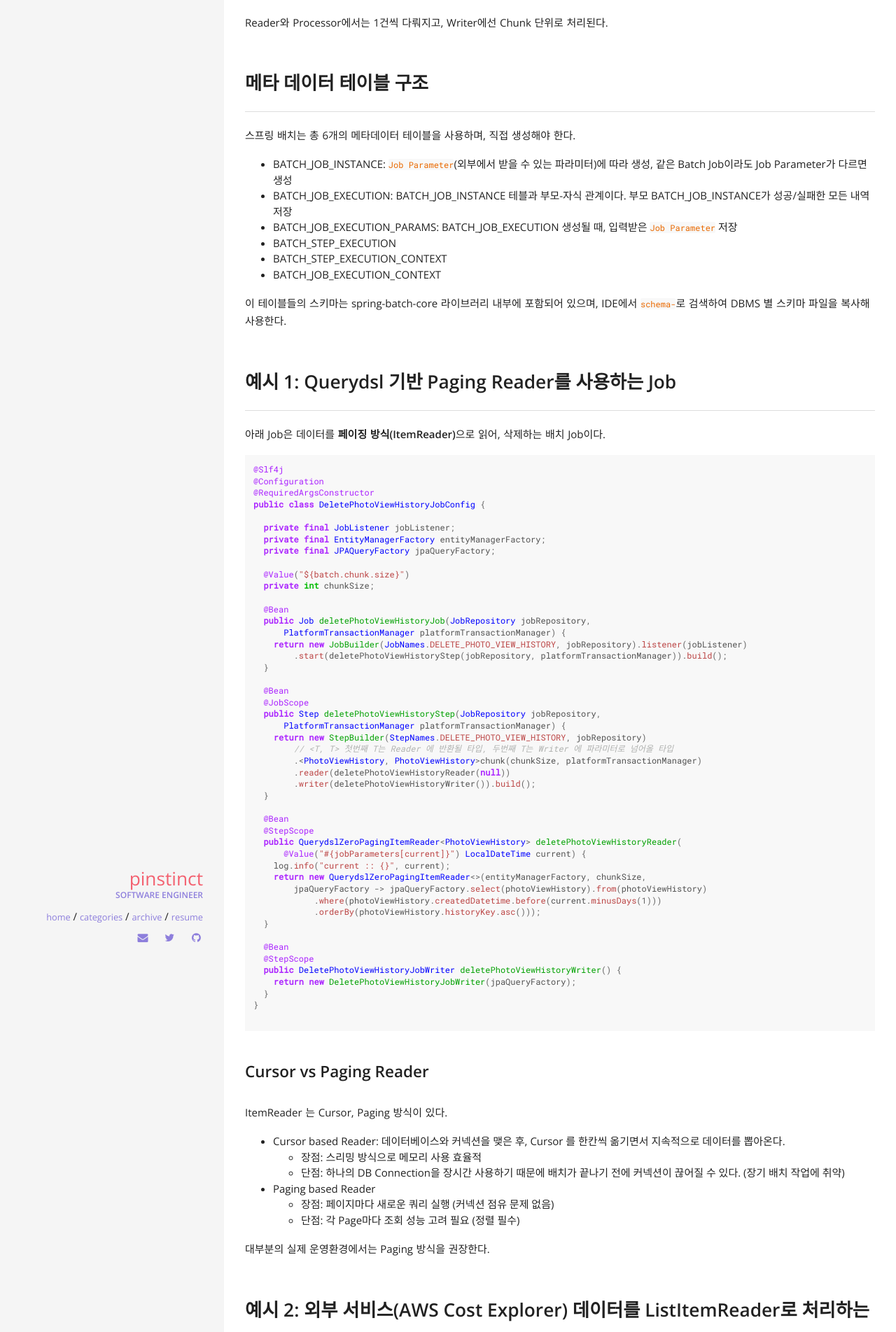
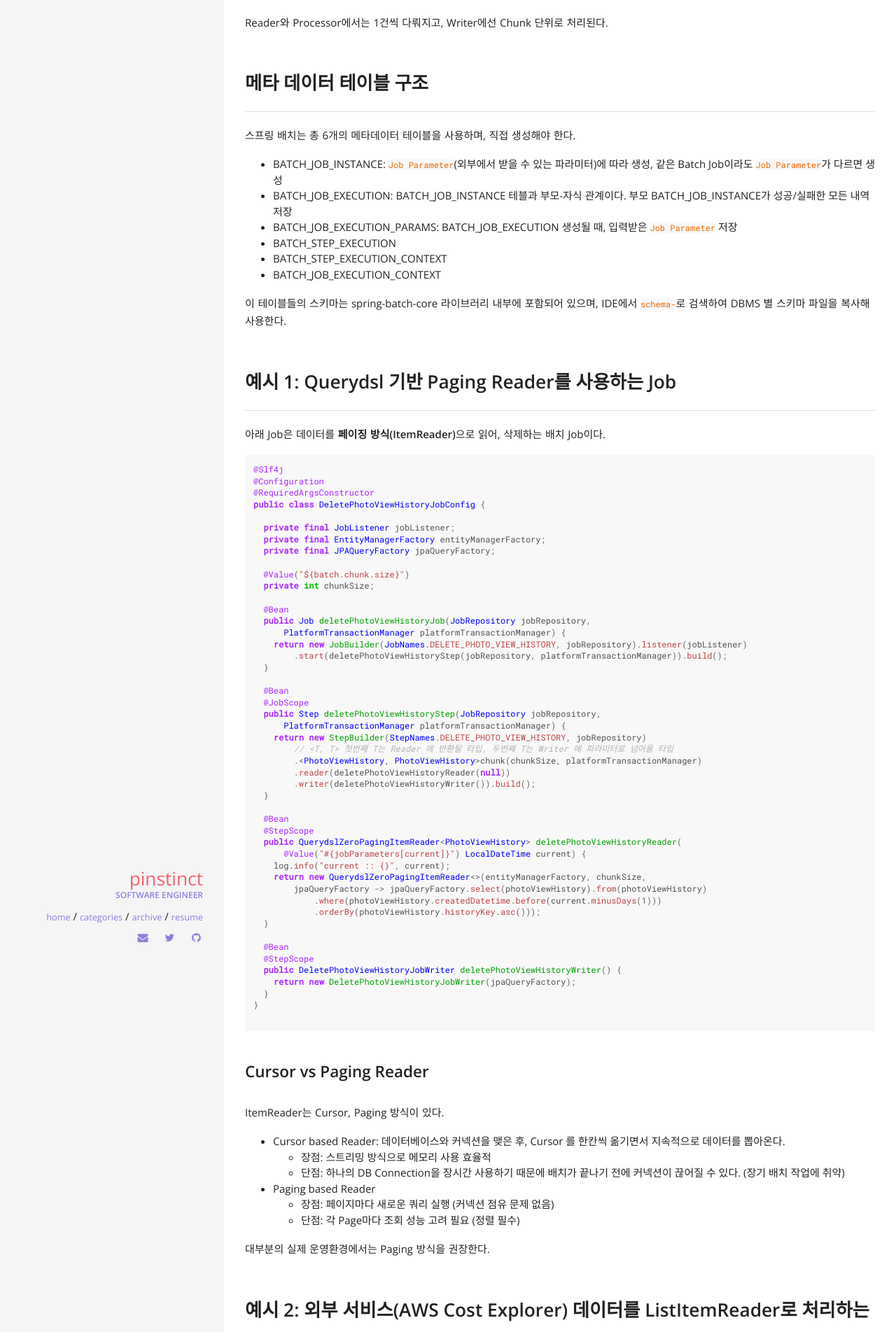
Before and after one commit to pinstinct/pinstinct.github.com, a Jekyll site: the page built from _posts/2025-11-17-spring-batch.md, in a window 1280 px wide. Shown: the part 1167-3070 px from the top of the page at 70% size. Built offline with Jekyll 4.4.1, drawn with Linux system fonts in a browser that asks for light colours; comment, search, counter and statistics services are not loaded.

Commit message:
modify post

```diff
--- a/_posts/2025-11-17-spring-batch.md
+++ b/_posts/2025-11-17-spring-batch.md
@@ -42,7 +42,7 @@
 
 스프링 배치는 총 6개의 메타데이터 테이블을 사용하며, 직접 생성해야 한다.
 
-- BATCH_JOB_INSTANCE: `Job Parameter`(외부에서 받을 수 있는 파라미터)에 따라 생성, 같은 Batch Job이라도 Job Parameter가 다르면 생성
+- BATCH_JOB_INSTANCE: `Job Parameter`(외부에서 받을 수 있는 파라미터)에 따라 생성, 같은 Batch Job이라도 `Job Parameter`가 다르면 생성
 - BATCH_JOB_EXECUTION: BATCH_JOB_INSTANCE 테블과 부모-자식 관계이다. 부모 BATCH_JOB_INSTANCE가 성공/실패한 모든 내역 저장
 - BATCH_JOB_EXECUTION_PARAMS: BATCH_JOB_EXECUTION 생성될 때, 입력받은 `Job Parameter` 저장
 - BATCH_STEP_EXECUTION
@@ -108,10 +108,10 @@
 
 ### Cursor vs Paging Reader
 
-ItemReader 는 Cursor, Paging 방식이 있다.
+ItemReader는 Cursor, Paging 방식이 있다.
 
 - Cursor based Reader: 데이터베이스와 커넥션을 맺은 후, Cursor 를 한칸씩 옮기면서 지속적으로 데이터를 뽑아온다.
-    - 장점: 스리밍 방식으로 메모리 사용 효율적
+    - 장점: 스트리밍 방식으로 메모리 사용 효율적
     - 단점: 하나의 DB Connection을 장시간 사용하기 때문에 배치가 끝나기 전에 커넥션이 끊어질 수 있다. (장기 배치 작업에 취약)
 - Paging based Reader
     - 장점: 페이지마다 새로운 쿼리 실행 (커넥션 점유 문제 없음)
```
